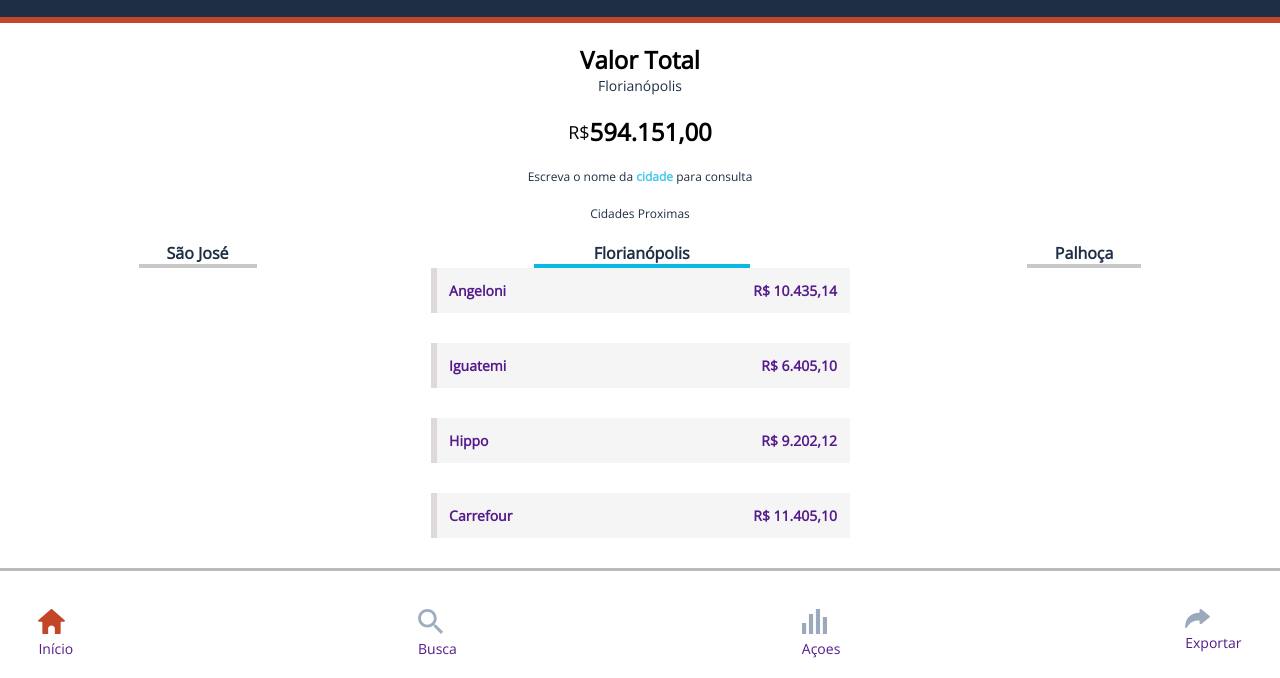
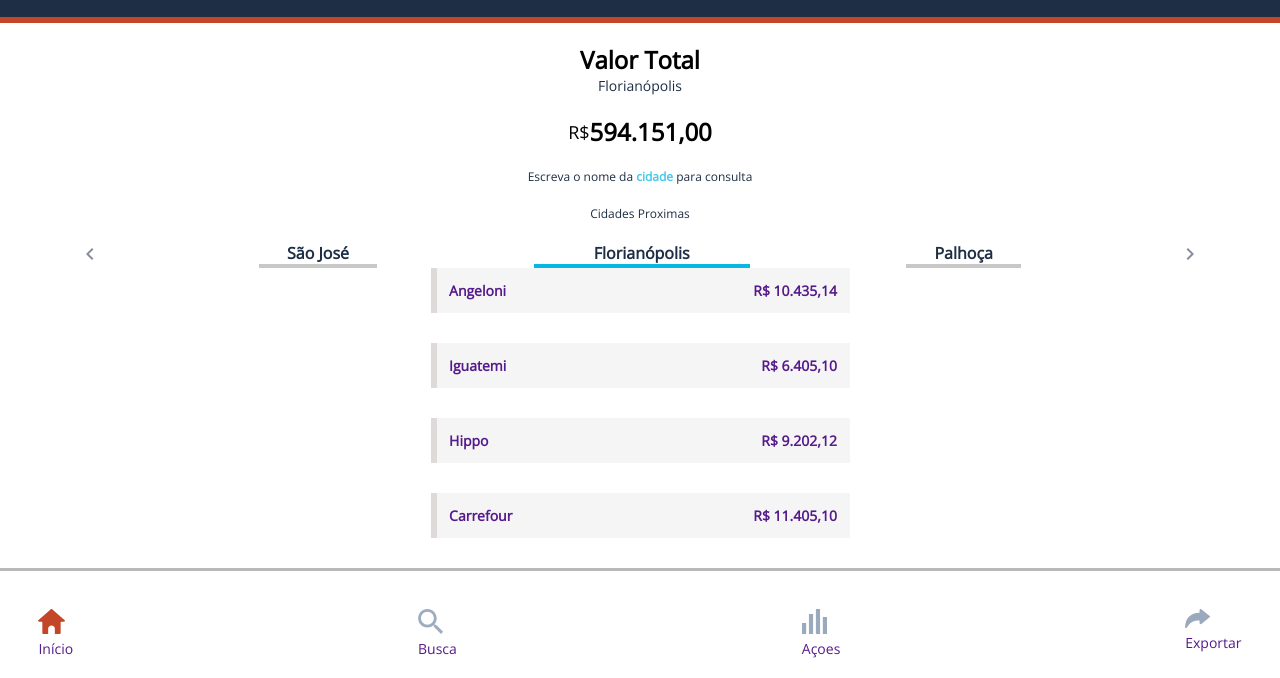
Before and after one commit to jghagemann/chefao-gama, a plain HTML site: page cidade.html in a window 1280 px wide. Shown: the part 122-800 px from the top of the page. Drawn offline with nearby package versions, Linux system fonts and the light colour scheme.

Commit message:
Add files via upload
Chevron svg adicionado

```diff
--- a/cidade.html
+++ b/cidade.html
@@ -87,6 +87,10 @@
       <p class="caption">Cidades Proximas</p>
     </div>
     <div class="be-flex row seleciona-regiao">
+    <svg width="24" height="24" viewBox="0 0 24 24" fill="none" xmlns="http://www.w3.org/2000/svg">
+    <path opacity="0.54" fill-rule="evenodd" clip-rule="evenodd" d="M15.4 7.4L14 6L8 12L14 18L15.4 16.6L10.8 12L15.4 7.4Z" fill="#1E2E44"/>
+    </svg>
+
       <div class="unselected">
         <h3>São José</h3>
       </div>
@@ -96,6 +100,11 @@
       <div class="unselected">
         <h3>Palhoça</h3>
       </div>
+      <svg width="24" height="24" viewBox="0 0 24 24" fill="none" xmlns="http://www.w3.org/2000/svg">
+        <path opacity="0.54" fill-rule="evenodd" clip-rule="evenodd" d="M8.6001 7.4L10.0001 6L16.0001 12L10.0001 18L8.6001 16.6L13.2001 12L8.6001 7.4Z" fill="#1E2E44"/>
+        </svg>
+
+
     </div>
     <!--/SESSÃO COLUNA SELEÇÃO ESTADOS-->
 
```
